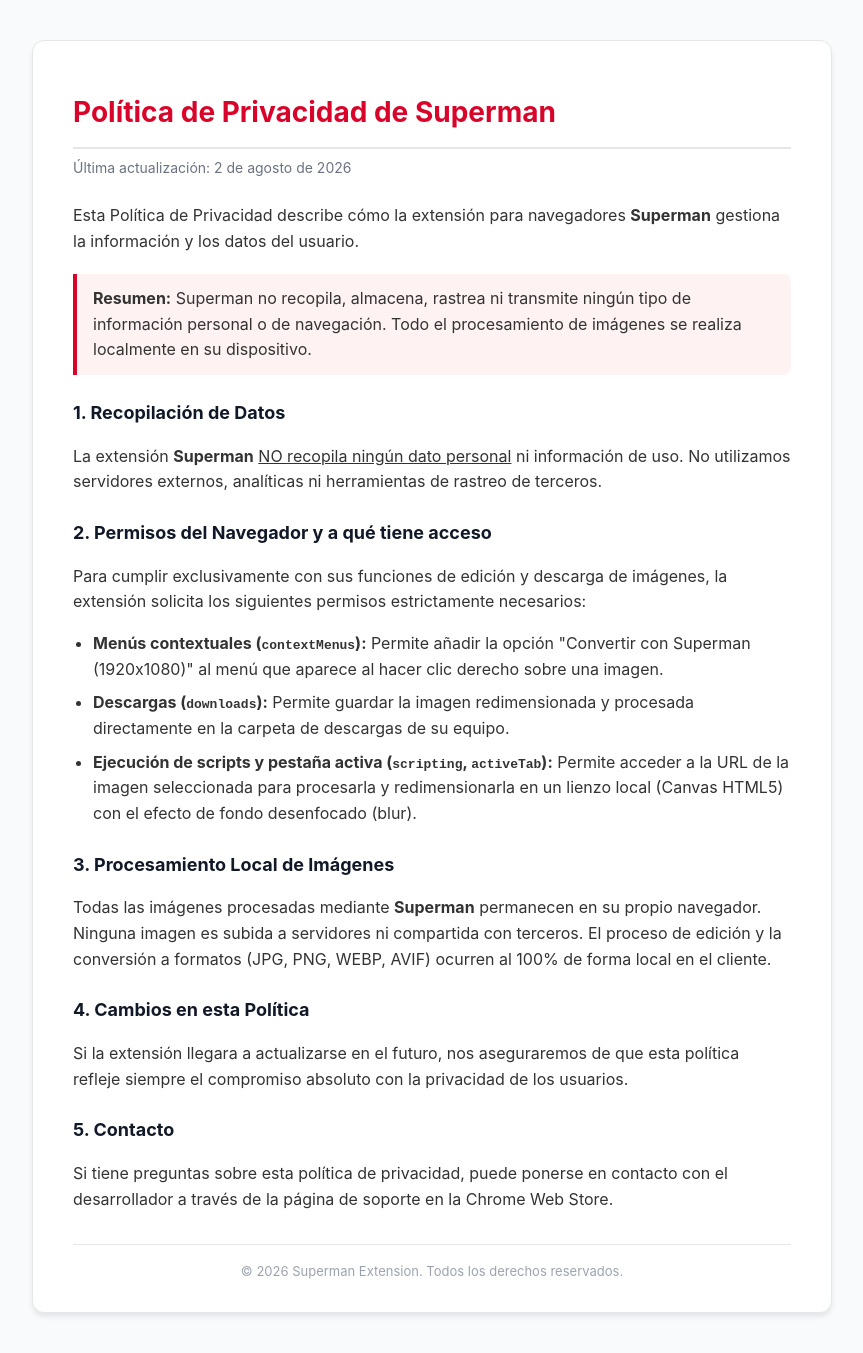
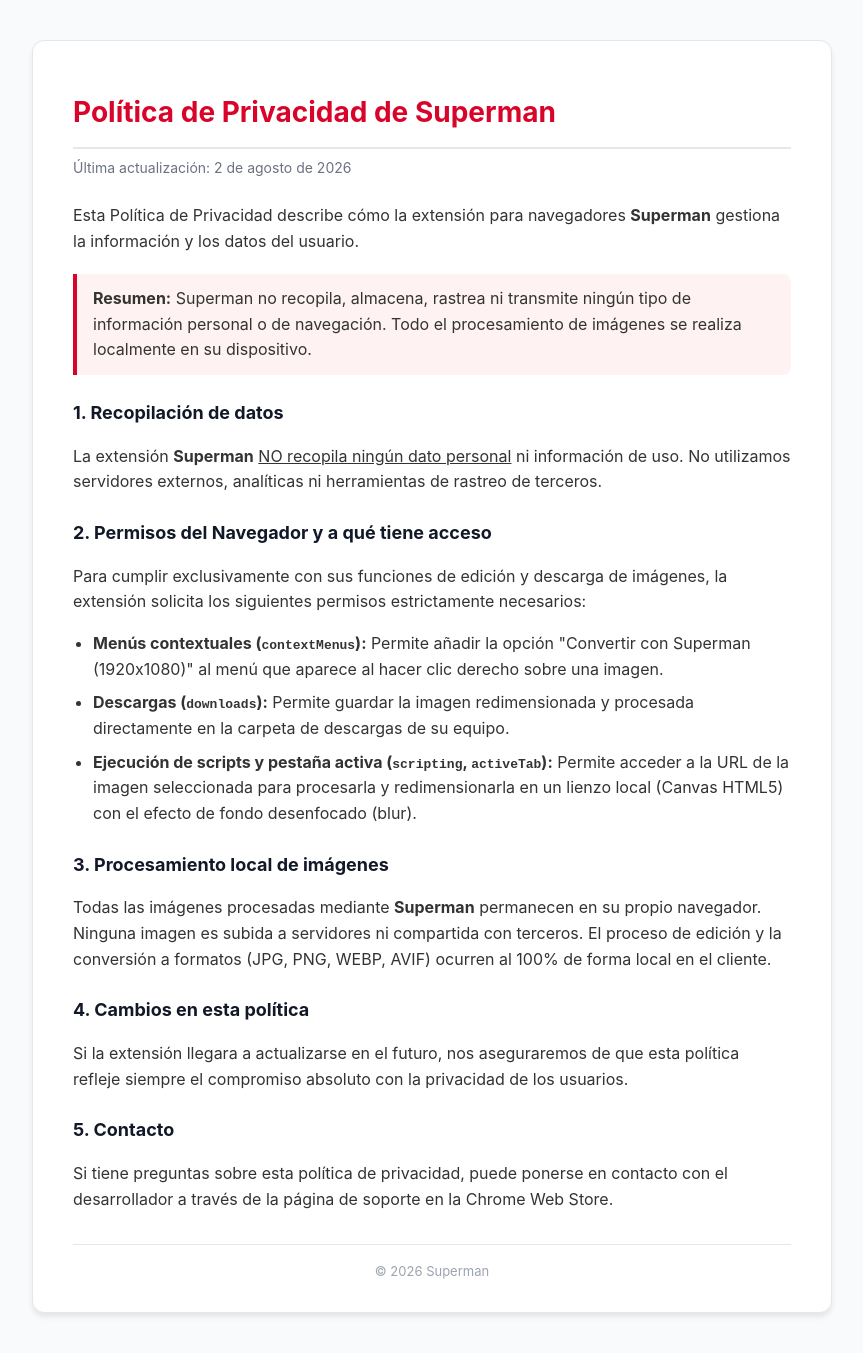
Before and after one commit to celebrepar92/agora-virtual, a Jekyll site: the page privacidad/superman.html, which Jekyll copies as it is, in a window 1280 px wide. Shown: the whole page, without its empty margins (208-1071 px from the left). Built offline with Jekyll 4.4.1, drawn with Linux system fonts in a browser that asks for light colours.

Commit message:
Update superman.html

```diff
--- a/privacidad/superman.html
+++ b/privacidad/superman.html
@@ -3,7 +3,7 @@
 <head>
   <meta charset="UTF-8">
   <meta name="viewport" content="width=device-width, initial-scale=1.0">
-  <title>Política de Privacidad - Superman Chrome Extension</title>
+  <title>Superman - Política de Privacidad</title>
   <style>
     body {
       font-family: -apple-system, BlinkMacSystemFont, "Segoe UI", Roboto, Oxygen, Ubuntu, Cantarell, sans-serif;
@@ -76,7 +76,7 @@
       <strong>Resumen:</strong> Superman no recopila, almacena, rastrea ni transmite ningún tipo de información personal o de navegación. Todo el procesamiento de imágenes se realiza localmente en su dispositivo.
     </div>
 
-    <h2>1. Recopilación de Datos</h2>
+    <h2>1. Recopilación de datos</h2>
     <p>La extensión <strong>Superman</strong> <u>NO recopila ningún dato personal</u> ni información de uso. No utilizamos servidores externos, analíticas ni herramientas de rastreo de terceros.</p>
 
     <h2>2. Permisos del Navegador y a qué tiene acceso</h2>
@@ -87,17 +87,17 @@
       <li><strong>Ejecución de scripts y pestaña activa (<code>scripting</code>, <code>activeTab</code>):</strong> Permite acceder a la URL de la imagen seleccionada para procesarla y redimensionarla en un lienzo local (Canvas HTML5) con el efecto de fondo desenfocado (blur).</li>
     </ul>
 
-    <h2>3. Procesamiento Local de Imágenes</h2>
+    <h2>3. Procesamiento local de imágenes</h2>
     <p>Todas las imágenes procesadas mediante <strong>Superman</strong> permanecen en su propio navegador. Ninguna imagen es subida a servidores ni compartida con terceros. El proceso de edición y la conversión a formatos (JPG, PNG, WEBP, AVIF) ocurren al 100% de forma local en el cliente.</p>
 
-    <h2>4. Cambios en esta Política</h2>
+    <h2>4. Cambios en esta política</h2>
     <p>Si la extensión llegara a actualizarse en el futuro, nos aseguraremos de que esta política refleje siempre el compromiso absoluto con la privacidad de los usuarios.</p>
 
     <h2>5. Contacto</h2>
     <p>Si tiene preguntas sobre esta política de privacidad, puede ponerse en contacto con el desarrollador a través de la página de soporte en la Chrome Web Store.</p>
 
     <footer>
-      &copy; 2026 Superman Extension. Todos los derechos reservados.
+      &copy; 2026 Superman
     </footer>
   </div>
 </body>
```
